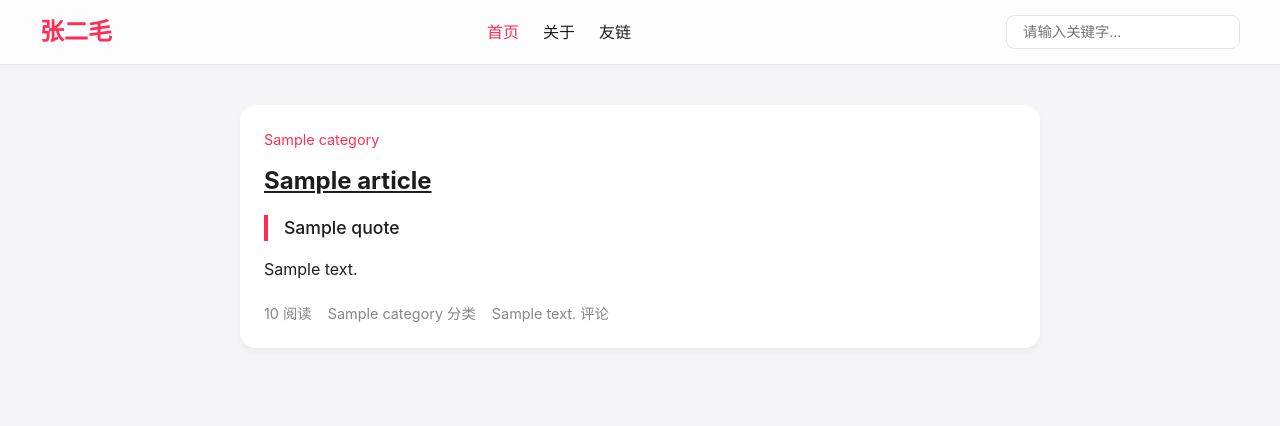
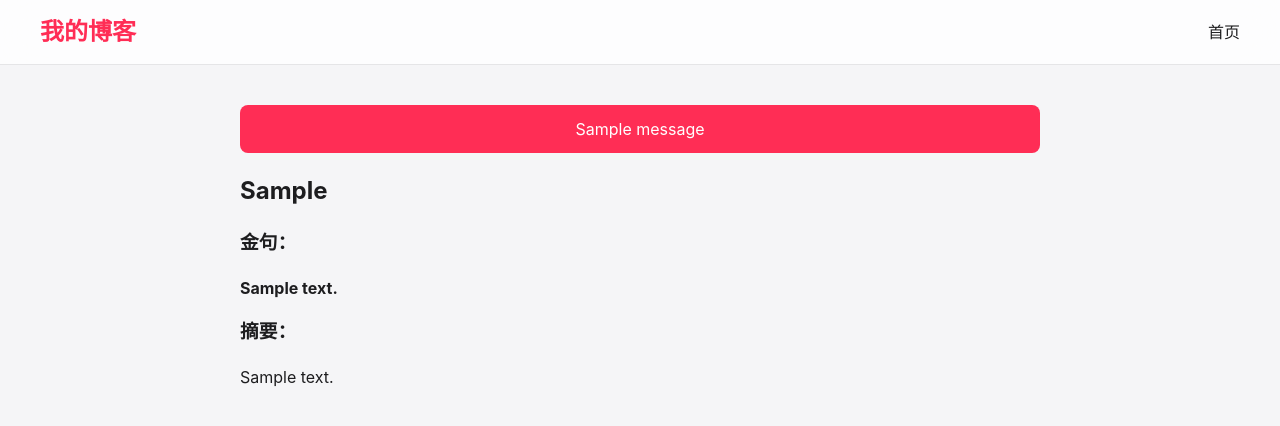
Before and after one commit to wabugua/myfirstweb, a Flask app: template templates/index.html in a window 1280 px wide. Shown: the top 426 px of the page. Run offline with Flask 3, Linux system fonts and the light colour scheme; the template is opened without the code that fills it: most values are stand-ins (such as "Sample title", 1, 10 or a date in 2020); one stand-in notice (Sample message) is shown.

Commit message:
初始提交：完成基础网站功能

```diff
--- a/app.py
+++ b/app.py
@@ -1,95 +1,85 @@
+from flask import Flask, render_template
+from datetime import datetime
 import requests
-import re
-from flask import Flask, render_template, jsonify
-from flask_caching import Cache
-from config import Config
+import logging
+from feishu_config import *
 
 app = Flask(__name__)
-app.config.from_object(Config)
-cache = Cache(app)
 
-class FeishuAPI:
-    def __init__(self):
-        self.app_id = app.config['FEISHU_APP_ID']
-        self.app_secret = app.config['FEISHU_APP_SECRET']
-        self.base_id = app.config['BASE_ID']
-        self.table_id = app.config['TABLE_ID']
-        self.access_token = None
+# 配置日志
+logging.basicConfig(level=logging.INFO)
+logger = logging.getLogger(__name__)
 
-    def get_access_token(self):
-        url = "https://open.feishu.cn/open-apis/auth/v3/tenant_access_token/internal"
-        headers = {"Content-Type": "application/json"}
-        data = {"app_id": self.app_id, "app_secret": self.app_secret}
+# 添加datetime过滤器
+@app.template_filter('datetime')
+def format_datetime(value):
+    if not value:
+        return ''
+    if isinstance(value, dict):
+        value = value.get('value', '')
+    if isinstance(value, str):
+        try:
+            value = datetime.strptime(value, '%Y-%m-%d %H:%M:%S')
+        except ValueError:
+            try:
+                value = datetime.strptime(value, '%Y-%m-%dT%H:%M:%S+08:00')
+            except ValueError:
+                return value
+    return value.strftime('%Y-%m-%d %H:%M')
+
+def get_tenant_access_token():
+    url = FEISHU_HOST + TENANT_ACCESS_TOKEN_URI
+    headers = {
+        "Content-Type": "application/json"
+    }
+    data = {
+        "app_id": APP_ID,
+        "app_secret": APP_SECRET
+    }
+    try:
+        logger.info(f"正在获取tenant_access_token，使用APP_ID: {APP_ID}")
         response = requests.post(url, headers=headers, json=data)
-        return response.json()["tenant_access_token"]
+        response_data = response.json()
+        if 'tenant_access_token' not in response_data:
+            logger.error(f"获取tenant_access_token失败：{response_data}")
+            return None
+        logger.info("成功获取tenant_access_token")
+        return response_data["tenant_access_token"]
+    except Exception as e:
+        logger.error(f"获取tenant_access_token时发生错误：{str(e)}")
+        return None
 
-    def clean_text(self, text):
-        if not text:
-            return ''
-        # 移除类似 [{'text': '内容', 'type': 'text'}] 的格式
-        try:
-            if isinstance(text, list):
-                cleaned = ''
-                for item in text:
-                    if isinstance(item, dict) and 'text' in item:
-                        cleaned += item['text']
-                text = cleaned
-        except:
-            pass
-        return text
+def get_bitable_records():
+    token = get_tenant_access_token()
+    if not token:
+        logger.error("无法获取tenant_access_token，返回空列表")
+        return []
 
-    def get_table_records(self):
-        if not self.access_token:
-            self.access_token = self.get_access_token()
-
-        url = f"https://open.feishu.cn/open-apis/bitable/v1/apps/{self.base_id}/tables/{self.table_id}/records"
-        headers = {
-            "Authorization": f"Bearer {self.access_token}",
-            "Content-Type": "application/json"
-        }
+    url = FEISHU_HOST + BITABLE_URI.format(BASE_ID, TABLE_ID)
+    headers = {
+        "Authorization": f"Bearer {token}",
+        "Content-Type": "application/json"
+    }
+    try:
+        logger.info(f"正在获取多维表格数据，BASE_ID: {BASE_ID}, TABLE_ID: {TABLE_ID}")
         response = requests.get(url, headers=headers)
-        records = response.json()["data"]["items"]
-
-        # 清理每条记录中的文本
-        for record in records:
-            for field in record['fields']:
-                record['fields'][field] = self.clean_text(record['fields'][field])
-        return records
-
-feishu_api = FeishuAPI()
+        if response.status_code == 200:
+            data = response.json()
+            items = data.get("data", {}).get("items", [])
+            logger.info(f"成功获取到{len(items)}条记录")
+            return items
+        else:
+            logger.error(f"获取多维表格数据失败，状态码：{response.status_code}，响应：{response.text}")
+            return []
+    except Exception as e:
+        logger.error(f"获取多维表格数据时发生错误：{str(e)}")
+        return []
 
 @app.route('/')
-@cache.cached(timeout=300)
 def index():
-    try:
-        records = feishu_api.get_table_records()
-        articles = [{
-            'id': record['record_id'],
-            'title': record['fields'].get('标题', '无标题'),
-            'quote': record['fields'].get('金句', ''),
-            'summary': record['fields'].get('摘要', '')[:100] + '...' if record['fields'].get('摘要') else ''
-        } for record in records]
-        return render_template('index.html', articles=articles)
-    except Exception as e:
-        return jsonify({'error': str(e)}), 500
-
-@app.route('/article/<record_id>')
-@cache.cached(timeout=300)
-def article(record_id):
-    try:
-        records = feishu_api.get_table_records()
-        article = next(({
-            'title': record['fields'].get('标题', '无标题'),
-            'quote': record['fields'].get('金句', ''),
-            'summary': record['fields'].get('摘要', ''),
-            'content': record['fields'].get('内容', '')
-        } for record in records if record['record_id'] == record_id), None)
-
-        if article:
-            return render_template('detail.html', article=article)
-        return '文章未找到', 404
-    except Exception as e:
-        return jsonify({'error': str(e)}), 500
+    posts = get_bitable_records()
+    logger.info(f"获取到的数据结构：{posts}")
+    return render_template('index.html', posts=posts)
 
 if __name__ == '__main__':
     app.run(debug=True)
--- a/static/css/main.css
+++ b/static/css/main.css
@@ -58,22 +58,11 @@ body {
     font-weight: 500;
 }
 
-.nav-search input {
-    padding: 8px 16px;
-    border: 1px solid var(--border-color);
-    border-radius: 8px;
-    outline: none;
-    font-size: 0.9rem;
-    width: 200px;
-}
-
 .container {
     max-width: 800px;
     margin: 40px auto;
     padding: 0 20px;
 }
-
-
 
 .article-list {
     display: grid;
@@ -93,49 +82,31 @@ body {
     box-shadow: 0 6px 12px rgba(0, 0, 0, 0.08);
 }
 
-.article-category {
-    color: var(--primary-color);
-    font-size: 0.9rem;
-    margin-bottom: 12px;
+.article-content {
+    display: flex;
+    flex-direction: column;
 }
 
 .article-title {
+    color: var(--text-color);
     font-size: 1.5rem;
-    margin-bottom: 0.5rem;
-    color: var(--text-color);
-    font-weight: bold;
-}
-
-.article-title a {
-    color: inherit;
+    font-weight: 600;
     text-decoration: none;
-}
-
-.article-title a:hover {
-    color: var(--primary-color);
-    text-decoration: none;
-}
-
-.article-quote {
-    font-size: 1.1rem;
-    font-weight: 500;
-    color: var(--text-color);
-    margin: 16px 0;
-    padding-left: 16px;
-    border-left: 4px solid var(--primary-color);
+    margin-bottom: 12px;
+    line-height: 1.3;
 }
 
 .article-summary {
-    color: var(--text-color);
-    font-size: 1rem;
-    line-height: 1.6;
-    margin: 16px 0;
+    color: var(--meta-color);
+    font-size: 0.95rem;
+    margin-bottom: 16px;
+    line-height: 1.5;
 }
 
 .article-meta {
+    margin-top: auto;
     display: flex;
     gap: 16px;
-    margin-top: 20px;
     color: var(--meta-color);
     font-size: 0.9rem;
 }
@@ -145,3 +116,12 @@ body {
     align-items: center;
     gap: 4px;
 }
+
+.flash-message {
+    background: var(--primary-color);
+    color: white;
+    padding: 12px 20px;
+    border-radius: 8px;
+    margin-bottom: 20px;
+    text-align: center;
+}
--- a/templates/base.html
+++ b/templates/base.html
@@ -1,31 +1,35 @@
 <!DOCTYPE html>
-<html lang="zh">
+<html lang="zh-CN">
 <head>
     <meta charset="UTF-8">
     <meta name="viewport" content="width=device-width, initial-scale=1.0">
-    <title>{% block title %}个人博客{% endblock %}</title>
+    <title>{% block title %}我的博客{% endblock %}</title>
     <link rel="stylesheet" href="{{ url_for('static', filename='css/main.css') }}">
 </head>
 <body>
     <nav class="nav-bar">
         <div class="nav-container">
             <div class="nav-logo">
-                <a href="/">张二毛</a>
+                <a href="{{ url_for('index') }}">我的博客</a>
             </div>
             <div class="nav-links">
-                <a href="/" class="active">首页</a>
-                <a href="/about">关于</a>
-                <a href="/friends">友链</a>
-            </div>
-            <div class="nav-search">
-                <input type="text" placeholder="请输入关键字...">
+                <a href="{{ url_for('index') }}" class="{% if request.endpoint == 'index' %}active{% endif %}">首页</a>
             </div>
         </div>
     </nav>
+
     <div class="container">
-        <main>
-            {% block content %}{% endblock %}
-        </main>
+        {% with messages = get_flashed_messages() %}
+            {% if messages %}
+                {% for message in messages %}
+                <div class="flash-message">
+                    {{ message }}
+                </div>
+                {% endfor %}
+            {% endif %}
+        {% endwith %}
+
+        {% block content %}{% endblock %}
     </div>
 </body>
 </html>
--- a/templates/index.html
+++ b/templates/index.html
@@ -1,25 +1,29 @@
-{% extends "base.html" %}
+{% extends 'base.html' %}
 
-{% block title %}个人博客 - 首页{% endblock %}
+{% block title %}首页 - 我的博客{% endblock %}
 
 {% block content %}
-<div class="article-list">
-    {% for article in articles %}
-    <article class="article-card">
-        <div class="article-category">{{ article.category }}</div>
-        <a href="/article/{{ article.id }}" target="_blank" class="article-title">{{ article.title }}</a>
-        {% if article.quote %}
-        <div class="article-quote">{{ article.quote }}</div>
-        {% endif %}
-        {% if article.summary %}
-        <div class="article-summary">{{ article.summary }}</div>
-        {% endif %}
-        <div class="article-meta">
-            <span class="meta-item views">{{ article.views }} 阅读</span>
-            <span class="meta-item category">{{ article.category }} 分类</span>
-            <span class="meta-item comments">{{ article.comments }} 评论</span>
-        </div>
-    </article>
-    {% endfor %}
+<div class="posts">
+    {% if posts %}
+        {% for post in posts %}
+            <article class="post">
+                <div class="post-header">
+                    <h2 class="post-title">{{ post.fields.标题 }}</h2>
+                    {% if post.fields.金句 %}
+                        <div class="post-quote">
+                            <h3 class="section-title">金句：</h3>
+                            <strong>{{ post.fields.金句[0].text }}</strong>
+                        </div>
+                    {% endif %}
+                </div>
+                <div class="post-content">
+                    <h3 class="section-title">摘要：</h3>
+                    <p class="post-summary">{{ post.fields.摘要[0].text[:100] }}</p>
+                </div>
+            </article>
+        {% endfor %}
+    {% else %}
+        <p class="no-posts">暂无文章</p>
+    {% endif %}
 </div>
 {% endblock %}
```
Also changed, not shown: auth_config.py (added, +26 -0 lines), config.py (+36 -18 lines), feishu_config.py (added, +17 -0 lines), init_data.py (added, +21 -0 lines), requirements.txt (+6 -2 lines), templates/detail.html (+19 -5 lines), templates/login.html (added, +18 -0 lines), vercel.json, 2 other files.
